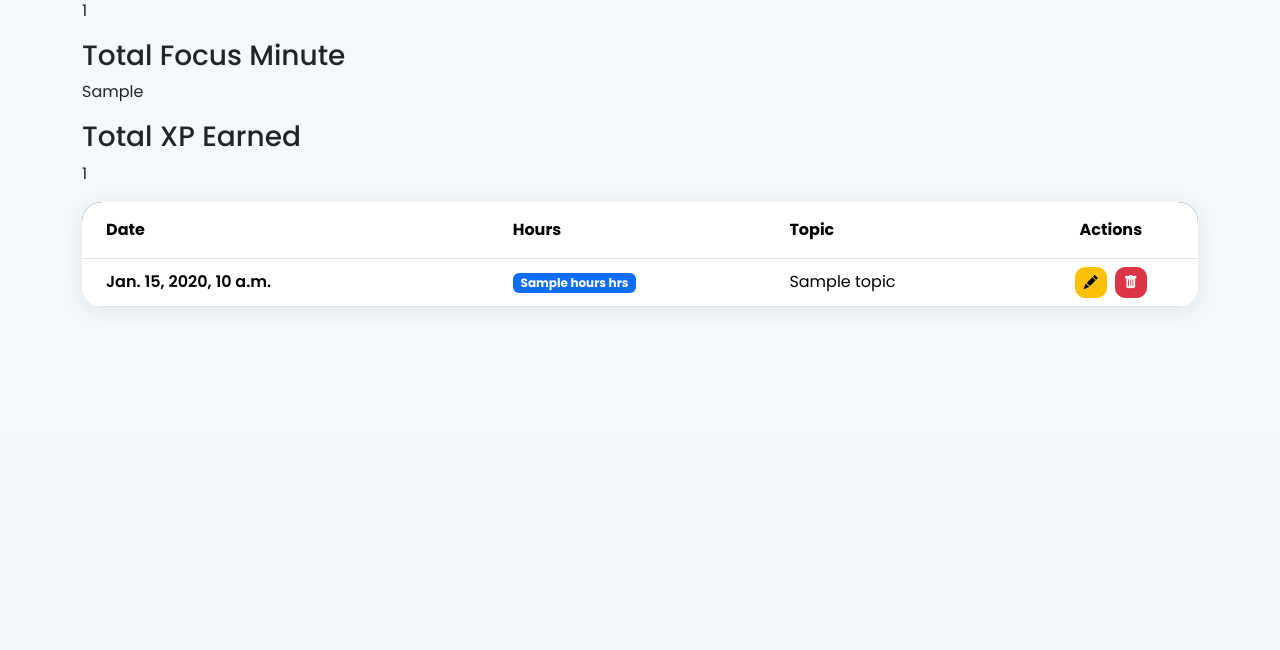
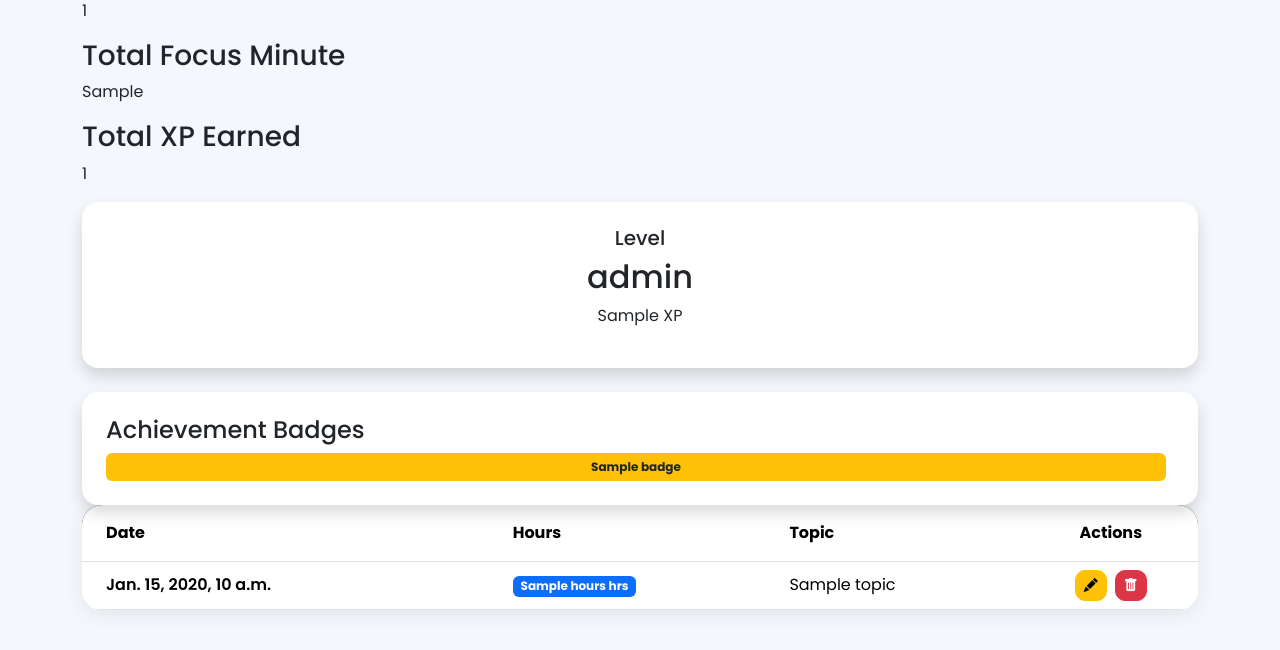
Before and after one commit to ajilaries/DevTrack, a Django app: template tracker/templates/tracker/dashboard.html in a window 1280 px wide. Shown: the part 367-1017 px from the top of the page. Before the commit the page ends 674 px from the top, so only its background shows below. Run offline with Django 5.2, Linux system fonts and the light colour scheme; the template is opened without the code that fills it: most values are stand-ins (such as "Sample title", 1, 10 or a date in 2020).

```diff
--- a/tracker/templates/tracker/dashboard.html
+++ b/tracker/templates/tracker/dashboard.html
@@ -185,7 +185,40 @@
         <p>{{total_xp}}</p>
     </div>
  </div>
+<div class="card-mb-4">
+    <div class="card shadow border-0 rounded-4 p-4 text-center">
+        <h5>Level</h5>
 
+        <h2>
+            {{profile.level}}
+        </h2>
+        <p>
+            {{profile.xp}} XP
+        </p>
+        <!-- <div class="progress">
+            <div class="progress-bar bg-warning"
+            style="width: {{profile.xp|divisibleby:100}}%;"
+            ></div>
+        </div> -->
+    </div>
+</div>
+
+
+<!-- BADGE -->
+
+<div class="card shadow border-0 rounded-4 p-4 mt-4">
+    <h4>Achievement Badges</h4>
+
+    {% if profile.badges %}
+        {% for badge in profile.badges %}
+            <span class="badge bg-warning text-dark me-2 p-2">
+                {{badge}}
+            </span>
+            {% endfor %}
+        {% else %}
+        <p>No badges unlocked yet</p>
+        {% endif %}
+</div>
 <!-- ALERTS -->
 
 {% if messages %}
```
